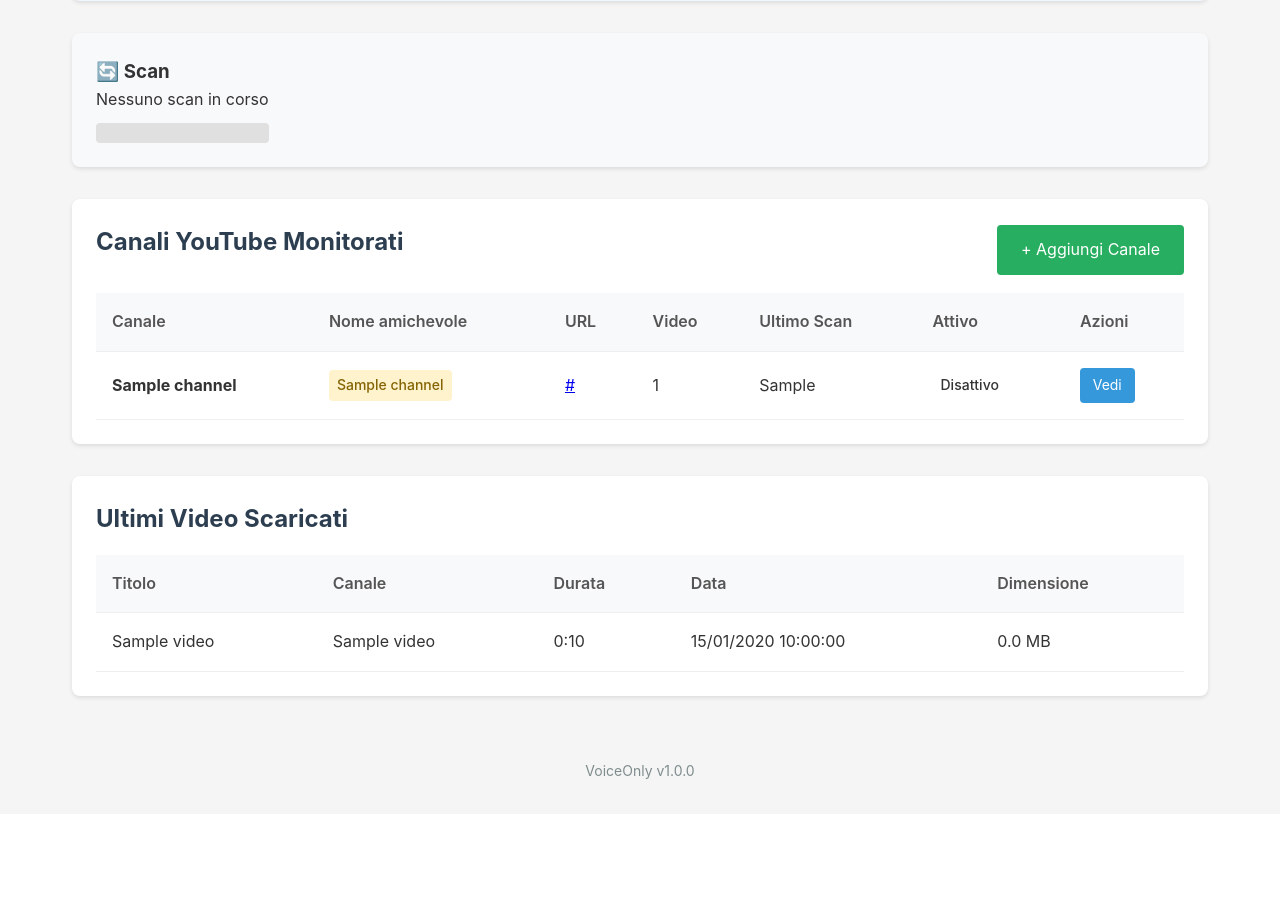
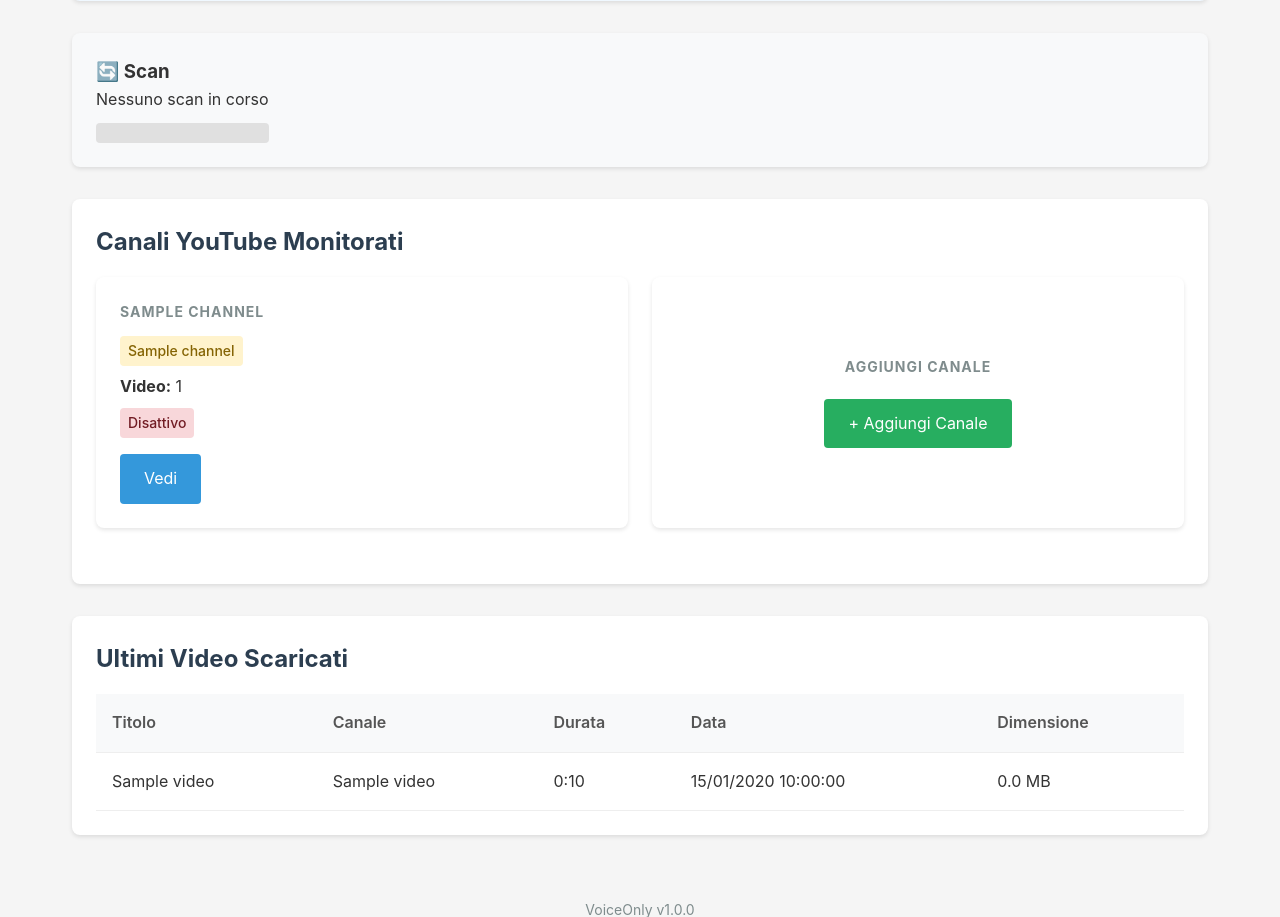
Before and after one commit to Fluturenet/voiceonly, a FastAPI app: template app/templates/admin/dashboard.html in a window 1280 px wide. Shown: the part 681-1598 px from the top of the page. Before the commit the page ends 1460 px from the top, so only its background shows below. Run offline with FastAPI, Linux system fonts and the light colour scheme; the template is opened without the code that fills it: most values are stand-ins (such as "Sample title", 1, 10 or a date in 2020); parts of the project's set-up code (start-up, migrations or seed data) failed here and were passed over; some libraries are stand-ins or nearby versions.

Commit message:
adapted dashboard for mobile.

```diff
--- a/app/templates/admin/dashboard.html
+++ b/app/templates/admin/dashboard.html
@@ -85,7 +85,7 @@
             const progressBar = document.getElementById('scan-progress-bar');
 
             if (data.scanning) {
-                statusDiv.innerHTML = `Scan in corso... (${data.metrics.channels_scanned} ${data.metrics.channels_found} video scaricati)`;
+                statusDiv.innerHTML = `Scan in corso... (${data.metrics.channels_scanned} ${data.metrics.channels_found} canali scaricati)`;
                 stopBtn.style.display = 'inline-block';
 
                 // Calcola progresso approssimativo
@@ -120,63 +120,45 @@
 </script>
 
 <div class="card">
-    <div style="display: flex; justify-content: space-between; align-items: center; margin-bottom: 1rem;">
-        <h2>Canali YouTube Monitorati</h2>
-        <a href="/admin/channels/add" class="btn btn-success">+ Aggiungi Canale</a>
+    <h2>Canali YouTube Monitorati</h2>
+
+    <div class="stats-grid" style="margin-top: 1rem;">
+        {% for channel in channels %}
+        <div class="stat-card" style="text-align: left;">
+            <h3 style="margin-bottom: 0.75rem;">{{ channel.name or 'Sconosciuto' }}</h3>
+            <p style="margin-bottom: 0.5rem;">
+                {% if channel.friendly_name %}
+                <span class="badge badge-warning" style="width: stretch;">{{ channel.friendly_name }}</span>
+                {% else %}
+                <span class="badge badge-warning" style="width: stretch;">Non impostato</span>
+                {% endif %}
+            </p>
+            {#<p style="margin-bottom: 0.5rem;">
+                <strong>URL:</strong>
+                <a href="{{ channel.url }}" target="_blank" rel="noopener">{{ channel.url|truncate(30) }}</a>
+            </p>#}
+            <p style="margin-bottom: 0.5rem;"><strong>Video:</strong> {{ channel.video_count }}</p>
+            {#<p style="margin-bottom: 0.75rem;"><strong>Ultimo Scan:</strong> {{ channel.last_scan }}</p>#}
+            <p style="margin-bottom: 1rem;width: stretch;">
+                {% if channel.active %}
+                    <span class="badge badge-success" style="width: stretch;">Attivo</span>
+                {% else %}
+                    <span class="badge badge-danger" style="width: stretch;">Disattivo</span>
+                {% endif %}
+            </p>
+            <a href="/admin/channels/{{ channel.id }}" class="btn">Vedi</a>
+        </div>
+        {% endfor %}
+
+        <div class="stat-card" style="display: flex; flex-direction: column; justify-content: center; align-items: center; gap: 0.75rem;">
+            <h3>Aggiungi Canale</h3>
+            <a href="/admin/channels/add" class="btn btn-success">+ Aggiungi Canale</a>
+        </div>
     </div>
 
-    {% if channels %}
-    <table class="table">
-        <thead>
-            <tr>
-                <th>Canale</th>
-                <th>Nome amichevole</th> <!-- Nuova colonna -->
-                <th>URL</th>
-                <th>Video</th>
-                <th>Ultimo Scan</th>
-                <th>Attivo</th>
-                <th>Azioni</th>
-            </tr>
-        </thead>
-        <tbody>
-            {% for channel in channels %}
-            <tr>
-                <td>
-                    <strong>{{ channel.name or 'Sconosciuto' }}</strong>
-                </td>
-                <td>
-                    {% if channel.friendly_name %}
-                    <span class="badge badge-warning">{{ channel.friendly_name }}</span>
-                    {% else %}
-                    <span class="badge badge-warning">Non impostato</span>
-                    {% endif %}
-                </td>
-                <td>
-                    <a href="{{ channel.url }}" target="_blank" rel="noopener">
-                        {{ channel.url|truncate(30) }}
-                    </a>
-                </td>
-                <td>{{ channel.video_count }}</td>
-                <td>{{ channel.last_scan }}</td>
-                <td>
-                    {% if channel.active %}
-                        <span class="badge badge-success">Attivo</span>
-                    {% else %}
-                        <span class="badge badge-secondary">Disattivo</span>
-                    {% endif %}
-                </td>
-                <td class="actions">
-                    <a href="/admin/channels/{{ channel.id }}" class="btn">Vedi</a>
-                    <!-- altri pulsanti -->
-                </td>
-            </tr>
-            {% endfor %}
-        </tbody>
-    </table>
-    {% else %}
-    <p style="text-align: center; color: #7f8c8d; padding: 2rem;">
+    {% if not channels %}
+    <p style="text-align: center; color: #7f8c8d; padding-top: 1rem;">
         Nessun canale configurato.
-        <a href="/admin/channels/add">Aggiungi il primo canale</a>
     </p>
     {% endif %}
 </div>
```
